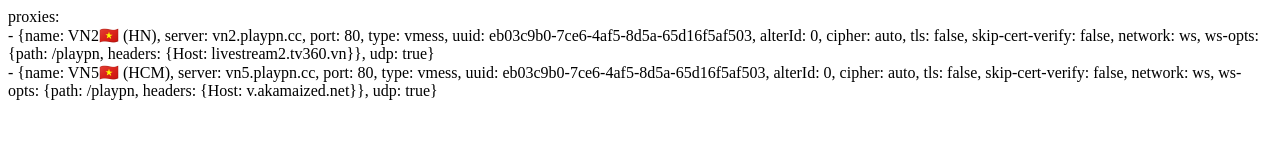
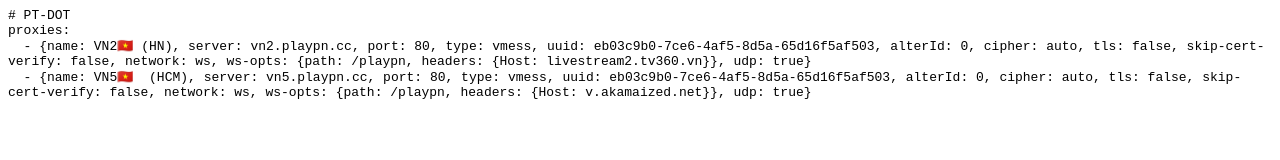
Before and after one commit to ptdot/PT-DOT, a plain HTML site: page index.html in a window 1280 px wide. Drawn offline with Linux system fonts and the light colour scheme.

Commit message:
Update index.html

```diff
--- a/index.html
+++ b/index.html
@@ -1,9 +1,12 @@
 <html>
+  <head>
+    <meta name="color-scheme" content="light dark">
+  </head>
   <body>
-     <p>
-     proxies:<br>
-  - {name: VN2🇻🇳 (HN), server: vn2.playpn.cc, port: 80, type: vmess, uuid: eb03c9b0-7ce6-4af5-8d5a-65d16f5af503, alterId: 0, cipher: auto, tls: false, skip-cert-verify: false, network: ws, ws-opts: {path: /playpn, headers: {Host: livestream2.tv360.vn}}, udp: true}<br>
+   <pre style="word-wrap: break-word; white-space: pre-wrap;"># PT-DOT
+proxies:
+  - {name: VN2🇻🇳 (HN), server: vn2.playpn.cc, port: 80, type: vmess, uuid: eb03c9b0-7ce6-4af5-8d5a-65d16f5af503, alterId: 0, cipher: auto, tls: false, skip-cert-verify: false, network: ws, ws-opts: {path: /playpn, headers: {Host: livestream2.tv360.vn}}, udp: true}
   - {name: VN5🇻🇳  (HCM), server: vn5.playpn.cc, port: 80, type: vmess, uuid: eb03c9b0-7ce6-4af5-8d5a-65d16f5af503, alterId: 0, cipher: auto, tls: false, skip-cert-verify: false, network: ws, ws-opts: {path: /playpn, headers: {Host: v.akamaized.net}}, udp: true}
-     </p>
+   </pre>
    </body>
 </html>
```
